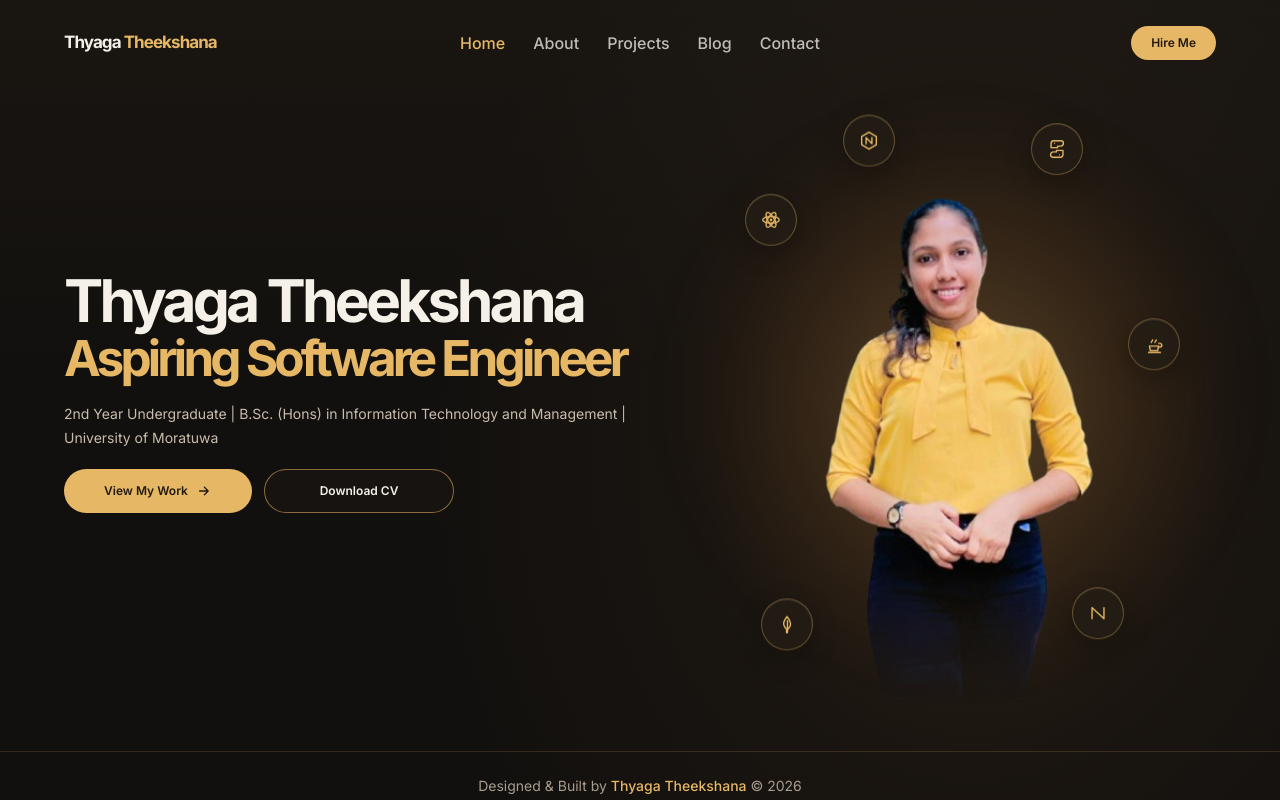
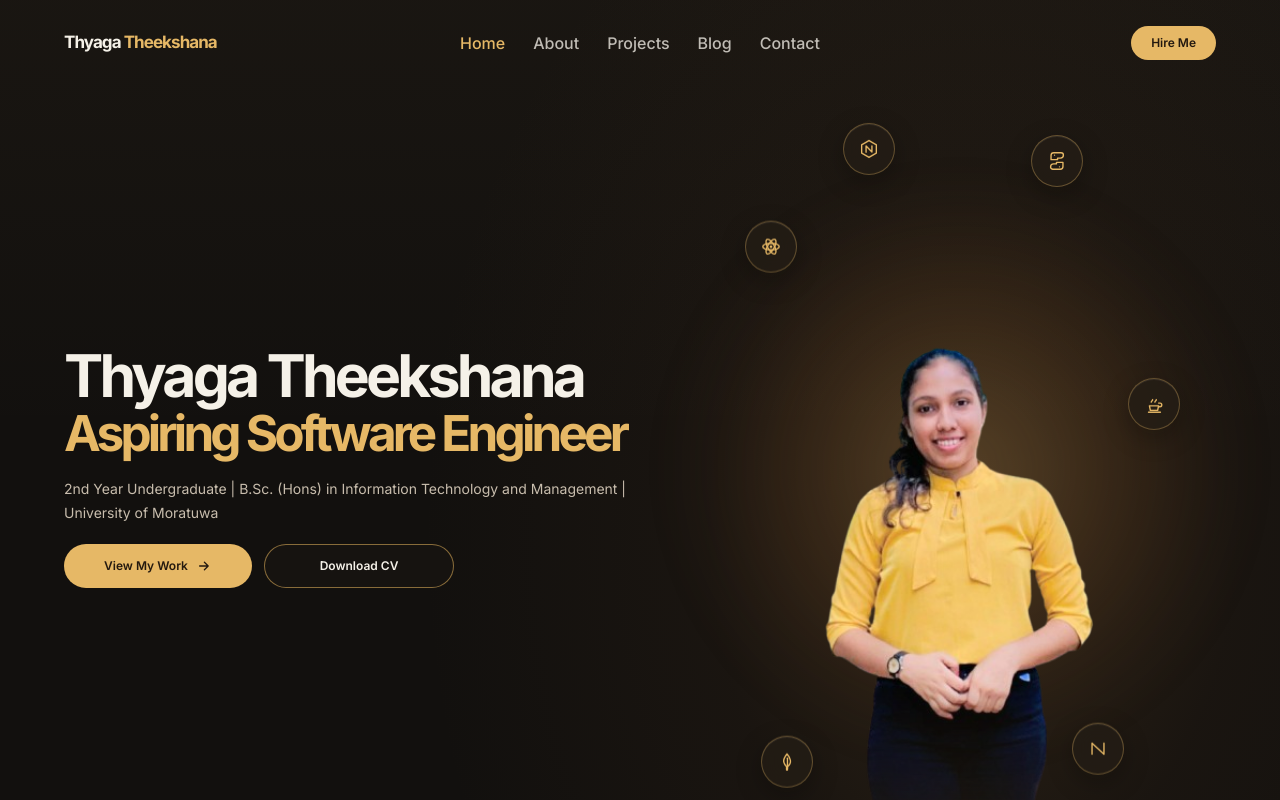
Before and after one commit to Thyaga-Theekshana/thyaga-portfolio, a Next.js app: page / in a window 1280 px wide. Shown: the top 800 px of the page. Built offline with nearby package versions, Linux system fonts and the light colour scheme; a web font is replaced by a local one.

Commit message:
fix(home): adjust minimum height of main container for better layout

```diff
--- a/app/page.tsx
+++ b/app/page.tsx
@@ -5,7 +5,7 @@ import SiteHeader from "../components/portfolio/SiteHeader";
 
 export default function Home() {
   return (
-    <main className="relative flex min-h-[calc(100vh+100px)] w-full flex-col justify-between overflow-x-hidden overflow-y-auto bg-[#12100e] text-[#f5f1e8]">
+    <main className="relative flex min-h-[calc(100vh+250px)] w-full flex-col justify-between overflow-x-hidden overflow-y-auto bg-[#12100e] text-[#f5f1e8]">
       <div
         aria-hidden="true"
         className="ambient-glow pointer-events-none absolute inset-0"
```
